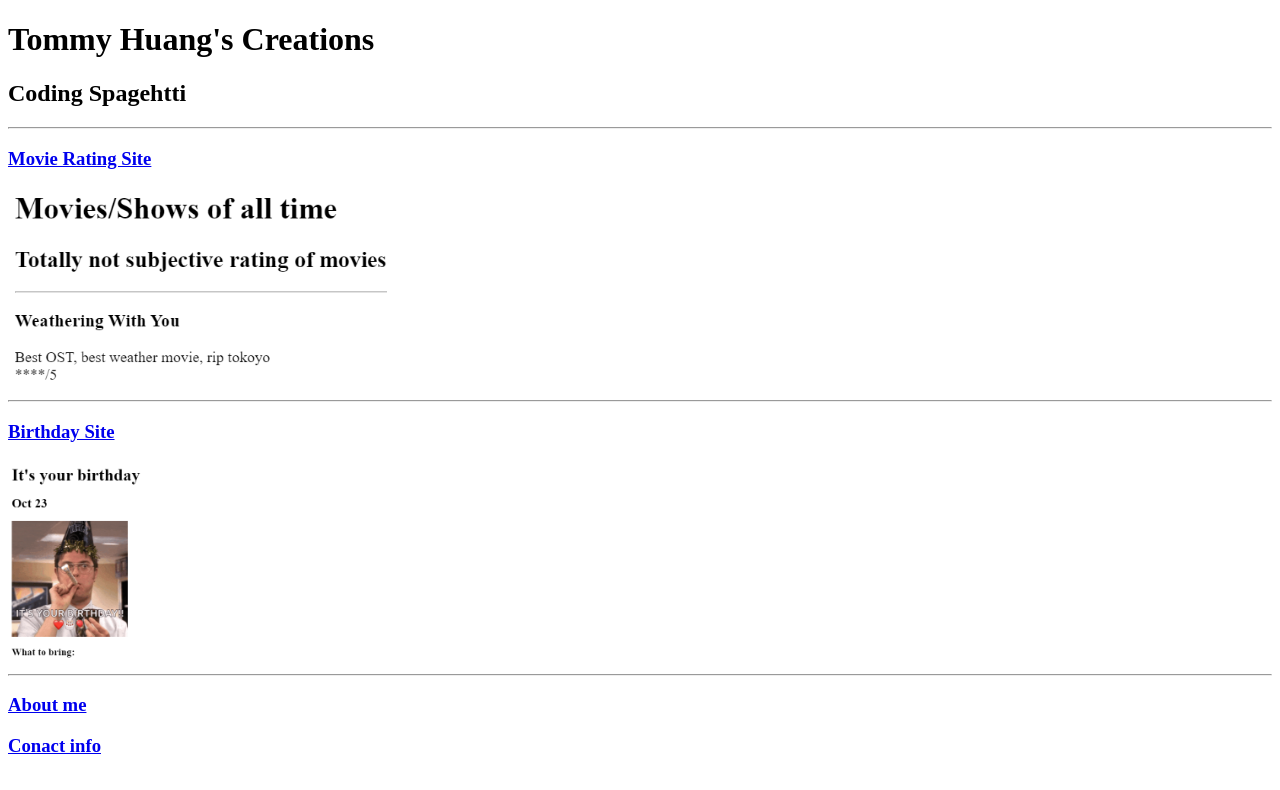
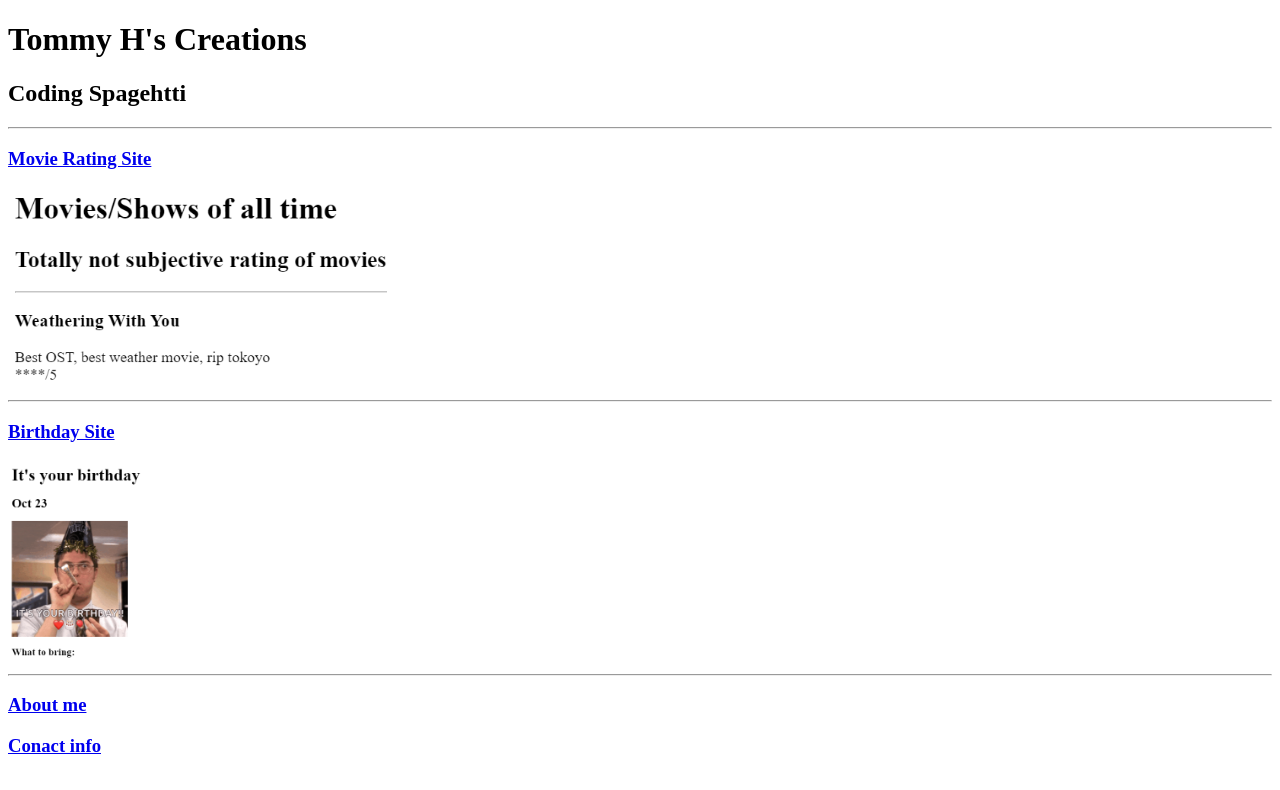
Before and after one commit to bibjk/html-profolio, a plain HTML site: page index.html in a window 1280 px wide. Drawn offline with Linux system fonts and the light colour scheme.

Commit message:
Update index.html

```diff
--- a/index.html
+++ b/index.html
@@ -7,7 +7,7 @@
     <title>Tommy's HTML Domain</title>
 </head>
 <body>
-    <h1>Tommy Huang's Creations</h1>
+    <h1>Tommy H's Creations</h1>
     <h2>Coding Spagehtti</h2>
     <hr />
     <h3><a href="./public/movieRating.html" target="_blank">Movie Rating Site</a></h3>
```
